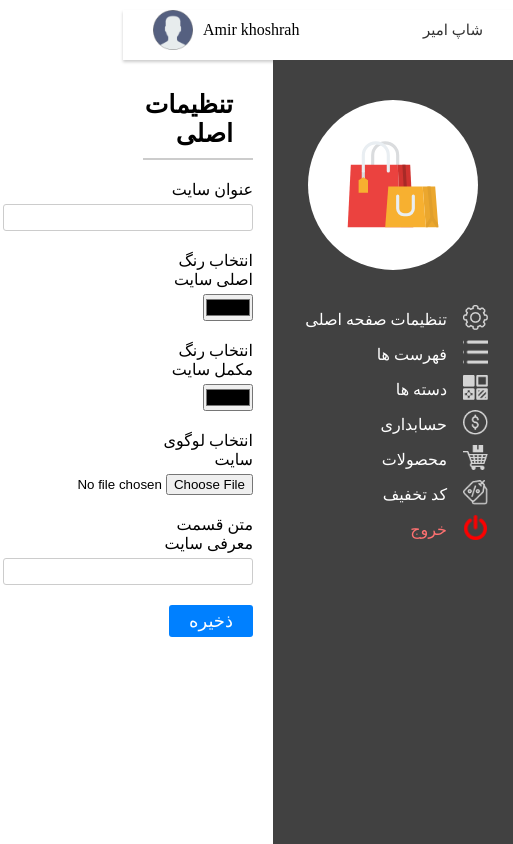
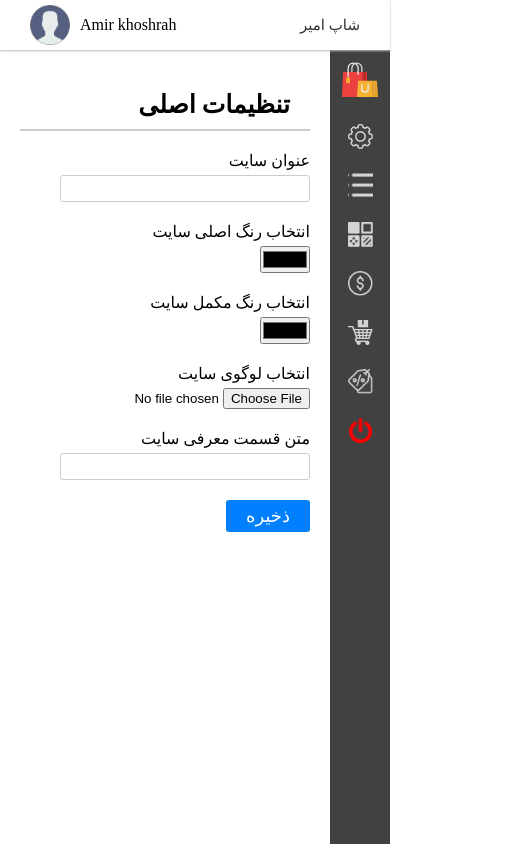
Before and after one commit to amirkhoshrah/project_shop, a plain HTML site: page pages/panel.html in a window 390 px wide. Shown: the whole page, 513 px wide, since content can reach past the window. Drawn offline with Linux system fonts and the light colour scheme; a web font is replaced by a local one.

Commit message:
end panel admin

```diff
--- a/assets/css/style.css
+++ b/assets/css/style.css
@@ -142,8 +142,8 @@ hr {
   color: #fff;
   background-color: #0080ff;
   float: left;
-  padding: 9px 11px;
-  margin: 11px 0;
+  padding: 9px 15px;
+  margin: 11px 5px;
   cursor: pointer;
   font-size: 16px;
   border-radius: 3px;
@@ -151,6 +151,10 @@ hr {
   -moz-border-radius: 3px;
   -ms-border-radius: 3px;
   -o-border-radius: 3px;
+}
+.login_link {
+  color: #fff;
+  text-align: center;
 }
 /* page intro */
 .page_intro {
@@ -638,17 +642,17 @@ p {
 .main_panel .header {
   width: 100%;
   height: 50px;
-  box-shadow: 0 2px 3px #ccc;
-  margin-top: 10px;
   position: fixed;
   top: 0;
   right: 0;
+  z-index: 99991;
 }
 .panel_header {
   display: flex;
   align-items: center;
   justify-content: space-between;
   flex-direction: row;
+  margin-top: 5px;
 }
 .username {
   display: flex;
@@ -710,9 +714,11 @@ p {
   background-color: #414141;
   height: 100%;
   width: 240px;
-  top: 60px;
+  top: 0;
   right: 0;
-  padding-top: 40px;
+  padding-top: 100px;
+  z-index: 9999;
+  overflow: auto;
 }
 .panel_sidebar_pic {
   background-color: #fff;
@@ -736,10 +742,9 @@ p {
 .panel_sidebar_menu {
   margin-top: 25px;
 }
-.panel_sidebar_menu ul {
-}
+
 .panel_sidebar_menu ul li {
-padding: 10px 25px  0;
+  padding: 10px 25px 0;
 }
 .panel_sidebar_menu ul li a {
   color: #fff;
@@ -751,6 +756,34 @@ padding: 10px 25px  0;
   background-size: cover !important;
   vertical-align: -5px;
   margin-left: 12px;
+}
+/* panel_sidebar-little */
+.panel_sidebar_little {
+  width: 60px;
+  height: 100%;
+  position: fixed;
+  top: 0;
+  right: 0;
+  background-color: #414141;
+  z-index: 9999;
+  display: none;
+  padding-top: 60px;
+  text-align: center;
+}
+.panel_sidebar_little_logo img {
+  width: 40px;
+}
+.panel_sidebar_little li {
+  text-align: center;
+  padding-top: 20px;
+  display: block;
+}
+.panel_sidebar_little i {
+  display: inline-block;
+  width: 25px;
+  height: 25px;
+  background-size: cover !important;
+  text-align: center;
 }
 /* media query */
 @media screen and (max-width: 1150px) {
@@ -926,6 +959,15 @@ padding: 10px 25px  0;
   .new_postes h2 {
     font-size: 23px;
   }
+  .panel_sidebar {
+    display: none;
+  }
+  .panel_sidebar_little {
+    display: block;
+  }
+  .panel_body {
+    padding-right: 60px;
+  }
 }
 @media screen and (max-width: 360px) {
   .container {
@@ -959,4 +1001,10 @@ padding: 10px 25px  0;
     width: 100%;
     float: none;
   }
+  .panel_body_content {
+    padding: 10px;
+  }
+  .setting_input input[type="text"] {
+    width: 200px;
+  }
 }
--- a/pages/panel.html
+++ b/pages/panel.html
@@ -23,46 +23,164 @@
       <!-- panel side bar-->
       <div class="panel_sidebar">
         <div class="panel_sidebar_pic">
-          <img src="../assets/images/logo.svg" alt="logo">
+          <img src="../assets/images/logo.svg" alt="logo" />
         </div>
         <div class="panel_sidebar_menu">
           <ul>
             <li>
-              <i style="background: url(../assets/images/icons/settings.png) no-repeat center;"></i>
+              <i
+                style="
+                  background: url(../assets/images/icons/settings.png) no-repeat
+                    center;
+                "
+              ></i>
               <a href="#">تنظیمات صفحه اصلی</a>
             </li>
 
             <li>
-              <i style="background: url(../assets/images/icons/list.png) no-repeat center;"></i>
+              <i
+                style="
+                  background: url(../assets/images/icons/list.png) no-repeat
+                    center;
+                "
+              ></i>
               <a href="#">فهرست ها</a>
             </li>
 
             <li>
-              <i style="background: url(../assets/images/icons/different-squares.png) no-repeat center;"></i>
+              <i
+                style="
+                  background: url(../assets/images/icons/different-squares.png)
+                    no-repeat center;
+                "
+              ></i>
               <a href="#">دسته ها</a>
             </li>
 
             <li>
-              <i style="background: url(../assets/images/icons/dollar.png) no-repeat center;"></i>
+              <i
+                style="
+                  background: url(../assets/images/icons/dollar.png) no-repeat
+                    center;
+                "
+              ></i>
               <a href="#">حسابداری</a>
             </li>
 
             <li>
-              <i style="background: url(../assets/images/icons/ecommerce.png) no-repeat center;"></i>
+              <i
+                style="
+                  background: url(../assets/images/icons/ecommerce.png)
+                    no-repeat center;
+                "
+              ></i>
               <a href="#">محصولات</a>
             </li>
 
             <li>
-              <i style="background: url(../assets/images/icons/price-tag.png) no-repeat center;"></i>
+              <i
+                style="
+                  background: url(../assets/images/icons/price-tag.png)
+                    no-repeat center;
+                "
+              ></i>
               <a href="#">کد تخفیف</a>
             </li>
 
             <li>
-              <i  style="background: url(../assets/images/icons/power-button.png) no-repeat center;"></i>
-              <a href="#" style="color: #ff7171;">خروج</a>
+              <i
+                style="
+                  background: url(../assets/images/icons/power-button.png)
+                    no-repeat center;
+                "
+              ></i>
+              <a href="#" style="color: #ff7171">خروج</a>
             </li>
           </ul>
         </div>
+      </div>
+      <div class="panel_sidebar_little">
+        <div class="panel_sidebar_little_logo">
+          <img src="../assets/images/logo.svg" alt="">
+        </div>
+        <ul>
+          <li>
+            <a href="#">
+              <i
+                style="
+                  background: url(../assets/images/icons/settings.png) no-repeat
+                    center;
+                "
+              ></i>
+            </a>
+          </li>
+
+          <li>
+            <a href="#">
+              <i
+                style="
+                  background: url(../assets/images/icons/list.png) no-repeat
+                    center;
+                "
+              ></i>
+            </a>
+          </li>
+
+          <li>
+            <a href="#">
+              <i
+                style="
+                  background: url(../assets/images/icons/different-squares.png)
+                    no-repeat center;
+                "
+              ></i>
+            </a>
+          </li>
+
+          <li>
+            <a href="#">
+              <i
+                style="
+                  background: url(../assets/images/icons/dollar.png) no-repeat
+                    center;
+                "
+              ></i>
+            </a>
+          </li>
+
+          <li>
+            <a href="#">
+              <i
+                style="
+                  background: url(../assets/images/icons/ecommerce.png)
+                    no-repeat center;
+                "
+              ></i>
+            </a>
+          </li>
+
+          <li>
+            <a href="#">
+              <i
+                style="
+                  background: url(../assets/images/icons/price-tag.png)
+                    no-repeat center;
+                "
+              ></i>
+            </a>
+          </li>
+
+          <li>
+            <a href="#">
+              <i
+                style="
+                  background: url(../assets/images/icons/power-button.png)
+                    no-repeat center;
+                "
+              ></i>
+            </a>
+          </li>
+        </ul>
       </div>
       <!-- panel body  -->
       <div class="panel_body">
```
Also changed, not shown: index.html (+3 -0 lines).
